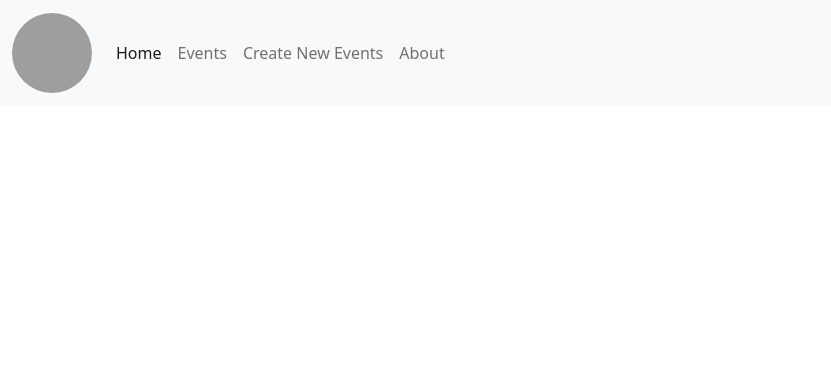
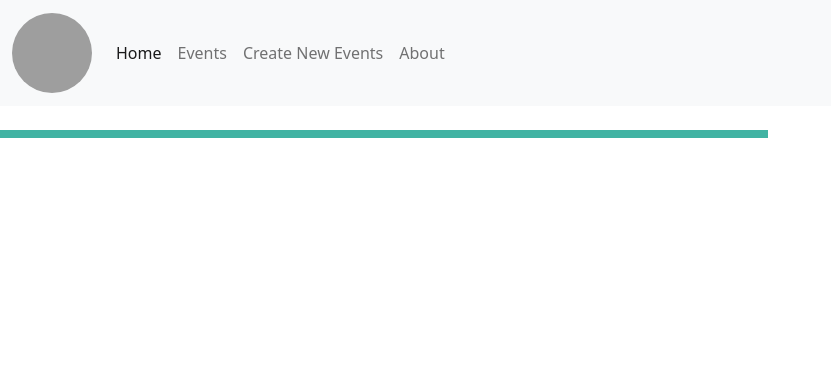
Before and after one commit to dawityab/BE15_CR13_Dawit_Mehari, a Symfony app: template templates/event/event.html.twig in a window 1280 px wide. Shown: the top 366 px of the page, without its empty margins (0-831 px from the left). Run offline with Twig, Linux system fonts and the light colour scheme; the template is opened without the code that fills it, so the values that code supplies are empty; some libraries are stand-ins or nearby versions; grey boxes are pictures that could not be loaded.

Commit message:
event background modified

```diff
--- a/templates/event/details.html.twig
+++ b/templates/event/details.html.twig
@@ -19,7 +19,7 @@
 <div class='col-lg-3 col-md-6 col-sm-12'>
         <div class='card m-2 ' style='width: 60rem;'>
 
-      <img src='{{event.picture}}' class='card-img-top' alt="{{event.name}}">
+     <img src="{{asset('pictures/' ~ event.picture )}}" class='card-img-top' alt="{{event.name}}">
       <div class='card-body'>
         <h4 class='card-title bg-secondary text-light p-2'>{{event.name}}</h4>
         <h6 class='card-text  text-muted '>{{event.date|date('F j, Y, g:i a')}}</h6>
--- a/templates/event/event.html.twig
+++ b/templates/event/event.html.twig
@@ -4,6 +4,11 @@
 
 {% block body %}
 <style>
+body{
+    margin: 0 auto;
+    width:100%;
+    position:relative;
+}
  .card-img-top{
                 float: left;
                 width: 100%;
@@ -15,43 +20,53 @@
  .container{
                 margin: 0 auto;
                 width:60%;
+                background-color:#41B3A3;
+                position :absolute;
+
  }
 
 
               .card, {
          width: 100% !important;
+
     }
 }
           @media screen and (max-width:  1200px) {
              .card {
          width: 100% !important;
+
     }
 }
           @media screen and (max-width: 992px) {
              .card {
          width: 100% !important;
+
     }
 }
           @media screen and (max-width: 768px) {
              .card {
          width: 100% !important;
+
     }
 }
 
 @media screen and (max-width: 578px) {
            .card{
          width: 100% !important;
+
     }
 }
 
 @media screen and (max-width: 480px) {
            .card {
          width: 100% !important;
+
     }
 }
 @media screen and (max-width: 320px) {
             .card {
          width: 100% !important;
+
     }
 }
 
```
Also changed, not shown: public/pictures/background.jpg (added), public/pictures/s-6250f50b5af7e-6250fd295e9a5.jpg (added), public/pictures/salzburg-6250fcb16473c.jpg (added), public/pictures/salzburg.jpg (added).
